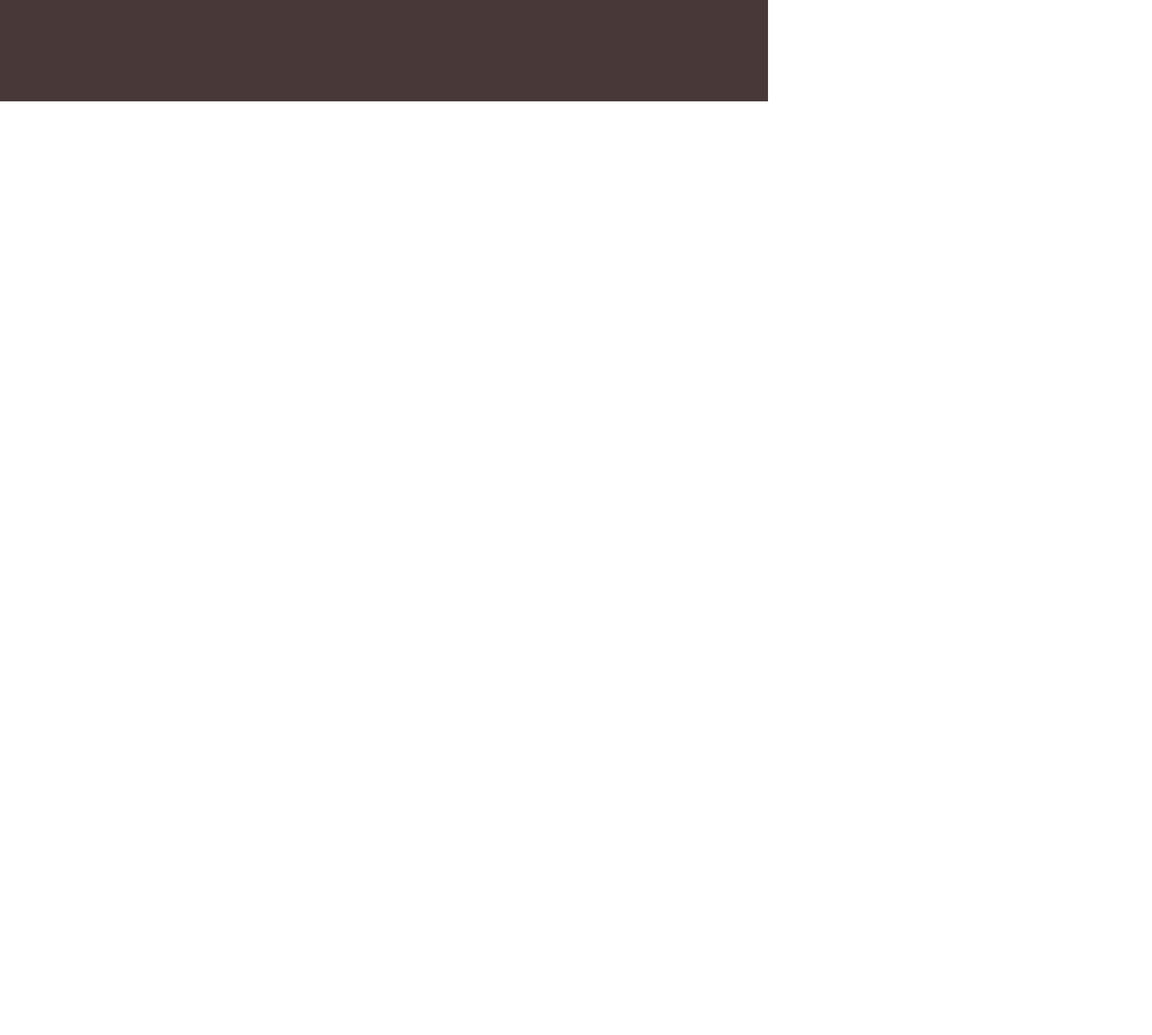
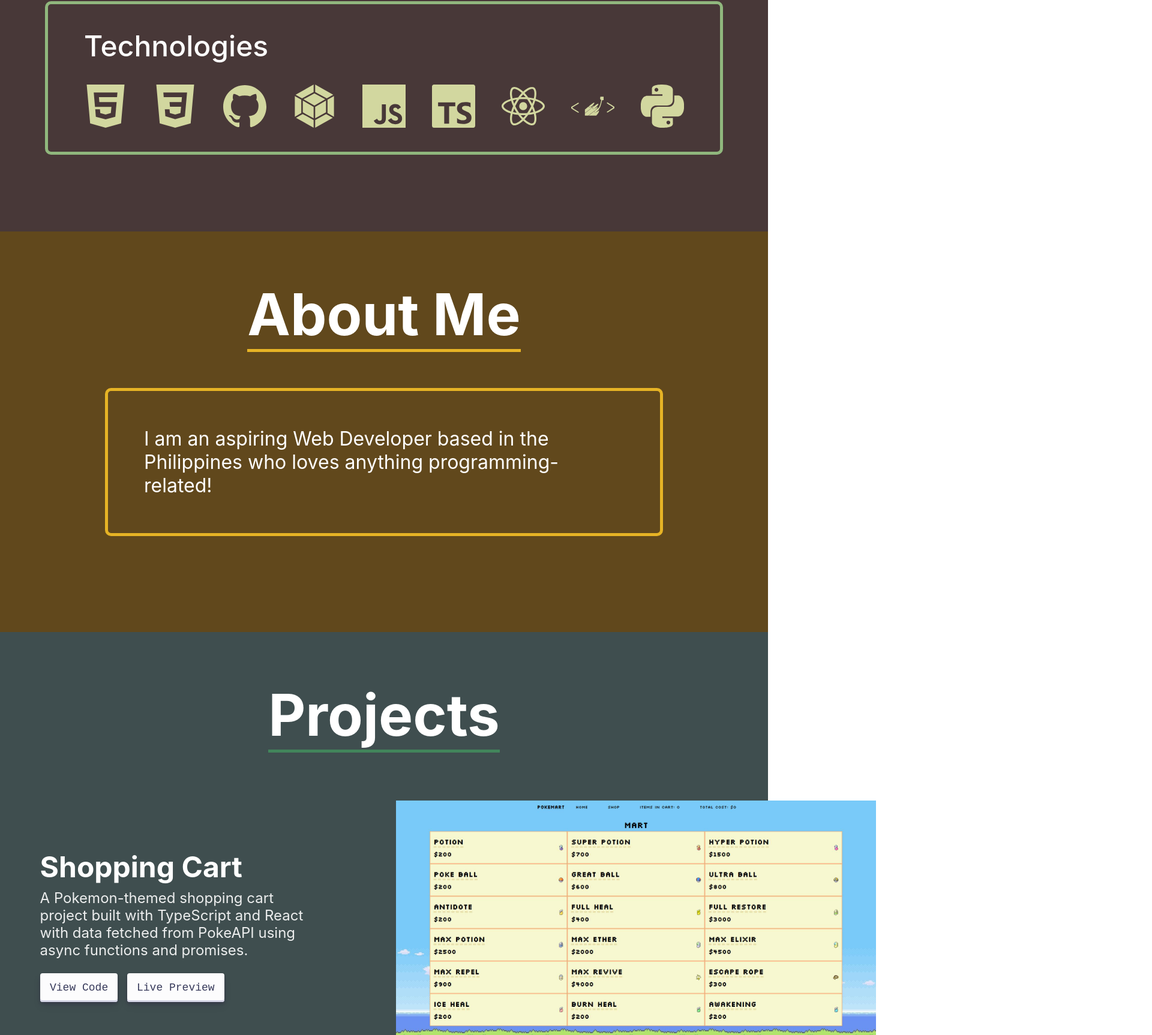
Before and after one commit to Muneyy/Portfolio, a React (Create React App) app in the folder portfolio-react/: page / in a window 1280 px wide. Shown: the part 631-2357 px from the top of the page at 60% size, 1920 px wide, since content can reach past the window. Before the commit the page ends 800 px from the top, so only its background shows below. Built offline with nearby package versions, Linux system fonts and the light colour scheme.

Commit message:
Add About and Projects (incomplete)

```diff
--- a/portfolio-react/src/App.tsx
+++ b/portfolio-react/src/App.tsx
@@ -2,6 +2,8 @@ import React from 'react';
 import styled from 'styled-components';
 import { motion } from 'framer-motion';
 import Intro from './Components/Intro';
+import About from './Components/About';
+import Projects from './Components/Projects';
 
 const HeaderText = styled.div`
   font-size: 16px;
@@ -13,6 +15,8 @@ function App() {
   return (
     <div className="App">
         <Intro />
+        <About />
+        <Projects />
     </div>
   );
 }
--- /dev/null
+++ b/portfolio-react/src/Components/About.tsx
@@ -0,0 +1,48 @@
+import React from 'react';
+import styled from 'styled-components';
+import { motion } from 'framer-motion';
+
+const Container = styled.div`
+    background-color: #61481C;
+    color: white;
+    display: flex;
+    flex-direction: column;
+    align-items: center;
+    padding-top: 5rem;
+    padding-bottom: 10rem;
+`
+
+const Header = styled.div`
+    font-size: 6rem;
+    font-weight: 700;
+    border-bottom: 5px solid #E6B325;
+    margin-bottom: 60px;
+`
+
+const Content = styled.div`
+    border: 5px solid #E6B325;
+    border-radius: 10px;
+    padding: 60px;
+    max-width: 800px;
+`
+
+const ContentText = styled.p`
+    font-size: 2rem;
+    font-weight: 400;
+`
+
+const About = () => {
+    return (
+        <Container>
+            <Header>About Me</Header>
+            <Content>
+                <ContentText>
+                    I am an aspiring Web Developer based in the Philippines who loves anything
+                    programming-related!
+                </ContentText>
+            </Content>
+        </Container>
+    )
+}
+
+export default About
--- a/portfolio-react/src/Components/Intro.tsx
+++ b/portfolio-react/src/Components/Intro.tsx
@@ -2,16 +2,16 @@ import React from 'react';
 import styled from 'styled-components';
 import { motion } from 'framer-motion';
 import { IconContext } from "react-icons";
-import { AiFillHtml5 } from "react-icons/ai";
-import { SiTypescript, SiCss3, SiJavascript, SiReact, SiGithub, SiWebpack, SiHtml5, SiStyledcomponents, SiMongodb } from "react-icons/si";
+import { SiTypescript, SiCss3, SiJavascript, SiReact, SiGithub, SiWebpack, SiHtml5, SiStyledcomponents, SiMongodb, SiPython } from "react-icons/si";
 
 const HeaderContainer = styled.div`
-   height: 100vh;
    background-color: #483838;
    color: white;
    display: flex;
-   flex-flow: column wrap;
+   flex-flow: column nowrap;
    gap: 66px;
+   /* height: 100vh; */
+   padding-bottom: 8em;
 
 `
 
@@ -19,6 +19,7 @@ const HeaderName = styled.h2`
     font-size: 5rem;
     font-weight: 300;
     padding-left: 5px;
+    transform: translate(0, 20%);
 `
 
 const HeaderText = styled.h1`
@@ -35,12 +36,13 @@ const HeaderTitle = styled.div`
 
 const HeaderTechnologies = styled.div`
     border: 5px solid #90B77D;
-    margin: 0 25rem;
+    margin: 0 auto;
     padding: 40px 60px;
     border-radius: 10px;
     display: flex;
     flex-direction: column;
-    gap: 25px;
+    gap: 35px;
+    max-width: 1000px;
 `
 
 const HeaderTechnologiesTitle = styled.h1`
@@ -55,6 +57,25 @@ const HeaderTechnologiesList = styled.ul`
     display: flex;
     flex-flow: row wrap;
     justify-content: space-between;
+    li {
+        display: flex;
+        flex-direction: column;
+        justify-content: center;
+        align-items: center;
+        position: relative;
+    }
+
+    li > span {
+        position: absolute;
+        top: -30%;
+        opacity: 0;
+        transition: 0.3s;
+    }
+
+    li:hover > span {
+        opacity: 1;
+        transform: translate(0, -10%);
+    }
 `
 
 
@@ -73,7 +94,6 @@ const Intro = () => {
                     <HeaderText>
                         FRONT END<br></br>DEVELOPER
                     </HeaderText>
-
                 </motion.div>
             </HeaderTitle>
             <IconContext.Provider value={ {size: "4.5rem", color: "#D2D79F"} }>
@@ -84,17 +104,45 @@ const Intro = () => {
                 >
                 <HeaderTechnologies>
                     <HeaderTechnologiesTitle>
-                        Technologies:
+                        Technologies
                     </HeaderTechnologiesTitle>
                     <HeaderTechnologiesList>
+                            <li>
+                                <span>HTML 5</span>
                                 <SiHtml5 />
+                            </li>
+                            <li>
+                                <span>CSS 3</span>
                                 <SiCss3 />
+                            </li>
+                            <li>
+                                <span>GitHub</span>
                                 <SiGithub />
+                            </li>
+                            <li>
+                                <span>Webpack</span>
                                 <SiWebpack />
+                            </li>
+                            <li>
+                                <span>JavaScript</span>
                                 <SiJavascript />
+                            </li>
+                            <li>
+                                <span>TypeScript</span>
                                 <SiTypescript />
+                            </li>
+                            <li>
+                                <span>React</span>
                                 <SiReact />
+                            </li>
+                            <li>
+                                <span>Styled Components</span>
                                 <SiStyledcomponents />
+                            </li>
+                            <li>
+                                <span>Python</span>
+                                <SiPython />
+                            </li>
                     </HeaderTechnologiesList>
                 </HeaderTechnologies>
                 </motion.div>
--- /dev/null
+++ b/portfolio-react/src/Components/Projects.tsx
@@ -0,0 +1,140 @@
+import React from 'react';
+import styled from 'styled-components';
+import { motion } from 'framer-motion';
+
+const Container = styled.div`
+    background-color: #3F4E4F;
+    color: white;
+    display: flex;
+    flex-direction: column;
+    align-items: center;
+    padding: 0 15rem;
+    padding-top: 5rem;
+`
+
+const Header = styled.div`
+    font-size: 6rem;
+    font-weight: 700;
+    border-bottom: 5px solid #42855B;
+    margin-bottom: 60px;
+`
+
+const Project = styled.div`
+    display: grid;
+    grid-template-columns: 50% 1fr;
+`
+
+const ProjectText = styled.div`
+    align-self: center;
+    display: flex;
+    flex-direction: column;
+    gap: 8px;
+    width: 80%;
+`
+
+const ProjectTitle = styled.h1`
+    font-size: 3rem;
+`
+
+const ProjectDescription = styled.p`
+    font-size: 1.5rem;
+    margin-bottom: 16px;
+    opacity: 0.9;
+`
+const ProjectLinks = styled.div`
+    display: flex;
+    flex-direction: row;
+    gap: 16px;
+`
+
+const ProjectLink = styled.a`
+    text-decoration: none;
+`
+
+const ProjectButton = styled.button`
+  align-items: center;
+  appearance: none;
+  background-color: #FCFCFD;
+  border-radius: 4px;
+  border-width: 0;
+  box-shadow: rgba(45, 35, 66, 0.4) 0 2px 4px,rgba(45, 35, 66, 0.3) 0 7px 13px -3px,#D6D6E7 0 -3px 0 inset;
+  box-sizing: border-box;
+  color: #36395A;
+  cursor: pointer;
+  display: inline-flex;
+  font-family: "JetBrains Mono",monospace;
+  height: 48px;
+  justify-content: center;
+  line-height: 1;
+  list-style: none;
+  overflow: hidden;
+  padding-left: 16px;
+  padding-right: 16px;
+  position: relative;
+  text-align: left;
+  text-decoration: none;
+  transition: box-shadow .15s,transform .15s;
+  user-select: none;
+  -webkit-user-select: none;
+  touch-action: manipulation;
+  white-space: nowrap;
+  will-change: box-shadow,transform;
+  font-size: 18px;
+
+    &:focus {
+        box-shadow: #D6D6E7 0 0 0 1.5px inset, rgba(45, 35, 66, 0.4) 0 2px 4px, rgba(45, 35, 66, 0.3) 0 7px 13px -3px, #D6D6E7 0 -3px 0 inset;
+    }
+
+    &:hover {
+        box-shadow: rgba(45, 35, 66, 0.4) 0 4px 8px, rgba(45, 35, 66, 0.3) 0 7px 13px -3px, #D6D6E7 0 -3px 0 inset;
+        transform: translateY(-1px);
+    }
+
+    &:active {
+        box-shadow: #D6D6E7 0 3px 7px inset;
+        transform: translateY(2px);
+    }
+`
+
+
+const ProjectImage = styled.div`
+    padding: 20px;
+    img {
+        width: 800px;
+        height: auto;
+        background-size: contain;
+
+    }
+`
+
+const Projects = () => {
+    return (
+        <Container>
+            <Header>Projects</Header>
+            <Project>
+                <ProjectText>
+                    <ProjectTitle>Shopping Cart</ProjectTitle>
+                    <ProjectDescription>
+                        A Pokemon-themed shopping cart project built with TypeScript
+                        and React with data fetched from PokeAPI using async functions
+                        and promises.
+                    </ProjectDescription>
+                    <ProjectLinks>
+                        <ProjectLink href='https://github.com/Muneyy/TOP-shopping-cart' target="_blank">
+                            <ProjectButton>View Code</ProjectButton>
+                        </ProjectLink>
+                        <ProjectLink href='https://muneyy.github.io/TOP-shopping-cart/' target="_blank">
+                            <ProjectButton>Live Preview</ProjectButton>
+                        </ProjectLink>
+                    </ProjectLinks>
+                </ProjectText>
+                <ProjectImage>
+                    <img src={require("../Images/shopping-cart.jpeg")}/>
+                </ProjectImage>
+            </Project>
+
+        </Container>
+    )
+}
+
+export default Projects
```
Also changed, not shown: portfolio-react/src/Images/shopping-cart.jpeg (added). Lines whose indentation alone changed are shown as unchanged.
